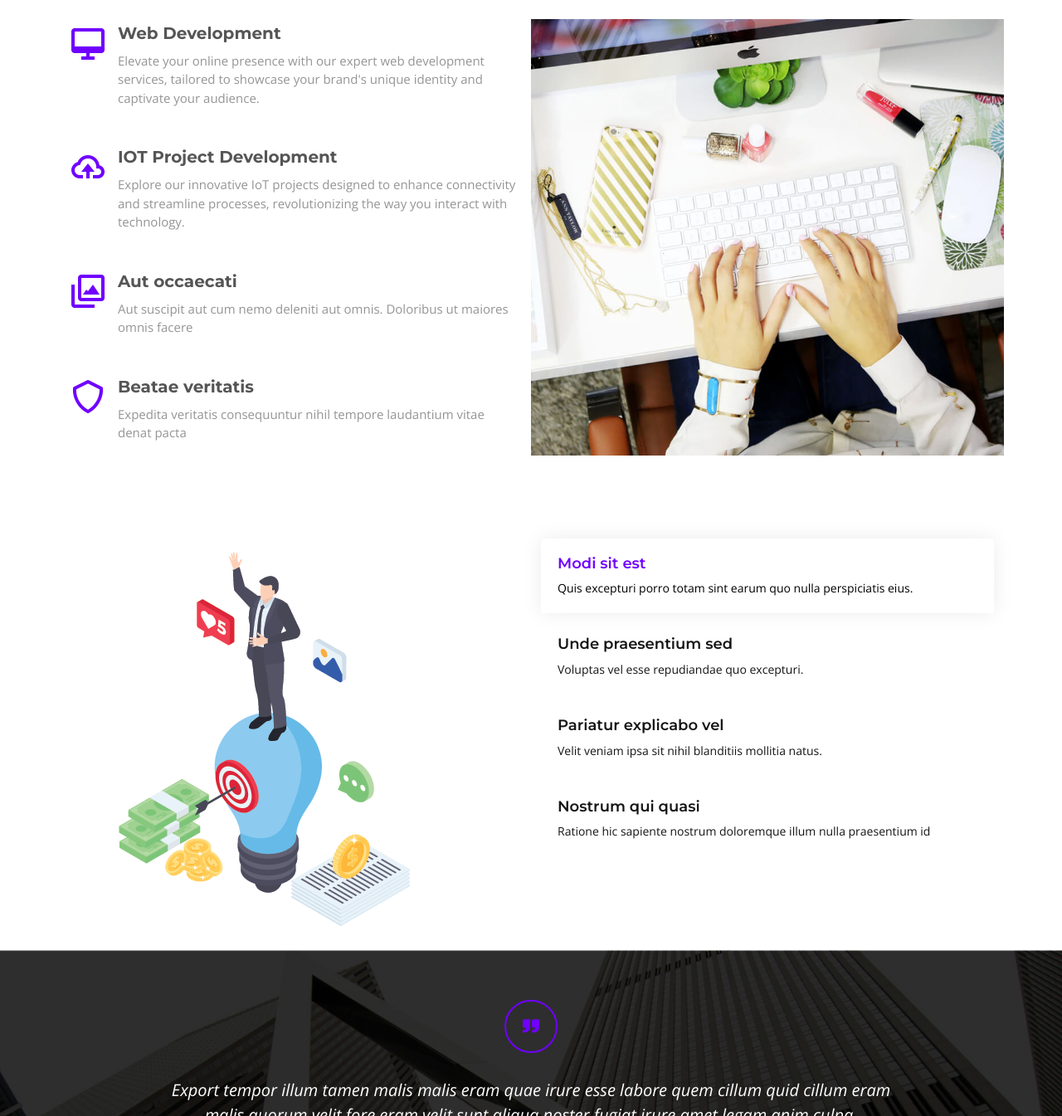
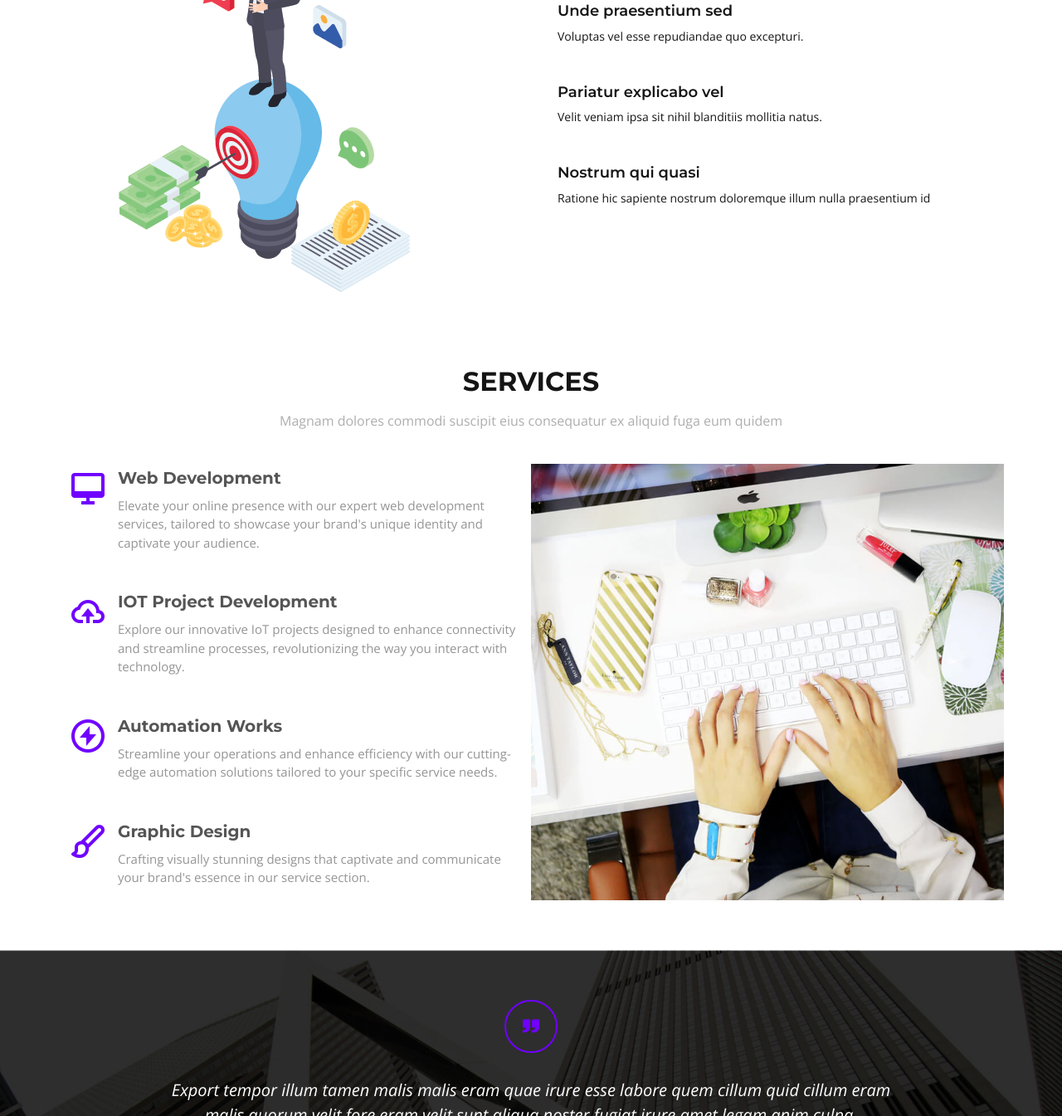
Before and after one commit to DevMorphix/devmorphix.com, a plain HTML site: page index.html in a window 1280 px wide. Shown: the part 1808-3153 px from the top of the page at 83% size. Drawn offline with nearby package versions, Linux system fonts and the light colour scheme.

Commit message:
Sections Updated and services updated

```diff
--- a/index.html
+++ b/index.html
@@ -120,44 +120,6 @@
       </div>
     </section><!-- End About Us Section -->
 
-    <!-- ======= Services Section ======= -->
-    <section id="services" class="services">
-      <div class="container">
-
-        <div class="section-title" data-aos="fade-up">
-          <h2>Services</h2>
-          <p>Magnam dolores commodi suscipit eius consequatur ex aliquid fuga eum quidem</p>
-        </div>
-
-        <div class="row">
-          <div class="col-lg-6 order-2 order-lg-1">
-            <div class="icon-box mt-5 mt-lg-0" data-aos="fade-up">
-              <i class="bx bx-desktop"></i>
-              <h4>Web Development</h4>
-              <p>Elevate your online presence with our expert web development services, tailored to showcase your brand's unique identity and captivate your audience.</p>
-            </div>
-            <div class="icon-box mt-5" data-aos="fade-up" data-aos-delay="100">
-              <i class="bx bx-cloud-upload"></i>
-              <h4>IOT Project Development</h4>
-              <p>Explore our innovative IoT projects designed to enhance connectivity and streamline processes, revolutionizing the way you interact with technology.</p>
-            </div>
-            <div class="icon-box mt-5" data-aos="fade-up" data-aos-delay="200">
-              <i class="bx bx-images"></i>
-              <h4>Aut occaecati</h4>
-              <p>Aut suscipit aut cum nemo deleniti aut omnis. Doloribus ut maiores omnis facere</p>
-            </div>
-            <div class="icon-box mt-5" data-aos="fade-up" data-aos-delay="300">
-              <i class="bx bx-shield"></i>
-              <h4>Beatae veritatis</h4>
-              <p>Expedita veritatis consequuntur nihil tempore laudantium vitae denat pacta</p>
-            </div>
-          </div>
-          <div class="image col-lg-6 order-1 order-lg-2" style='background-image: url("assets/img/services.jpg");' data-aos="fade-left" data-aos-delay="100"></div>
-        </div>
-
-      </div>
-    </section><!-- End Services Section -->
-
     <!-- ======= Featured Section ======= -->
     <section id="featured" class="featured">
       <div class="container">
@@ -220,6 +182,44 @@
       </div>
     </section>
     <!-- End Featured Section -->
+
+    <!-- ======= Services Section ======= -->
+    <section id="services" class="services">
+      <div class="container">
+
+        <div class="section-title" data-aos="fade-up">
+          <h2>Services</h2>
+          <p>Magnam dolores commodi suscipit eius consequatur ex aliquid fuga eum quidem</p>
+        </div>
+
+        <div class="row">
+          <div class="col-lg-6 order-2 order-lg-1">
+            <div class="icon-box mt-5 mt-lg-0" data-aos="fade-up">
+              <i class="bx bx-desktop"></i>
+              <h4>Web Development</h4>
+              <p>Elevate your online presence with our expert web development services, tailored to showcase your brand's unique identity and captivate your audience.</p>
+            </div>
+            <div class="icon-box mt-5" data-aos="fade-up" data-aos-delay="100">
+              <i class="bx bx-cloud-upload"></i>
+              <h4>IOT Project Development</h4>
+              <p>Explore our innovative IoT projects designed to enhance connectivity and streamline processes, revolutionizing the way you interact with technology.</p>
+            </div>
+            <div class="icon-box mt-5" data-aos="fade-up" data-aos-delay="300">
+              <i class="bx bx-bolt-circle"></i>
+              <h4>Automation Works</h4>
+              <p>Streamline your operations and enhance efficiency with our cutting-edge automation solutions tailored to your specific service needs.</p>
+            </div>
+            <div class="icon-box mt-5" data-aos="fade-up" data-aos-delay="200">
+              <i class="bx bx-paint"></i>
+              <h4>Graphic Design</h4>
+              <p>Crafting visually stunning designs that captivate and communicate your brand's essence in our service section.</p>
+            </div>
+          </div>
+          <div class="image col-lg-6 order-1 order-lg-2" style='background-image: url("assets/img/services.jpg");' data-aos="fade-left" data-aos-delay="100"></div>
+        </div>
+
+      </div>
+    </section><!-- End Services Section -->
 
     <!-- ======= Why Us Section ======= -->
 
```
